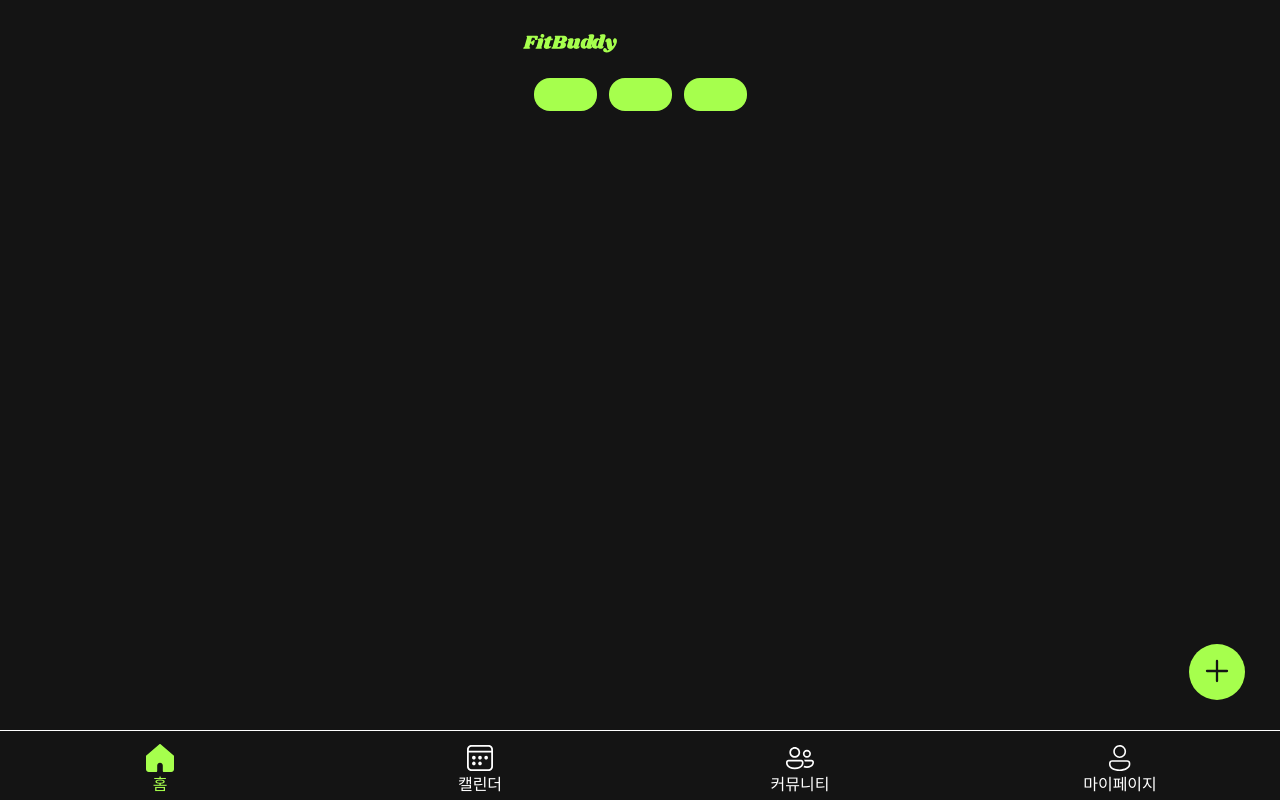
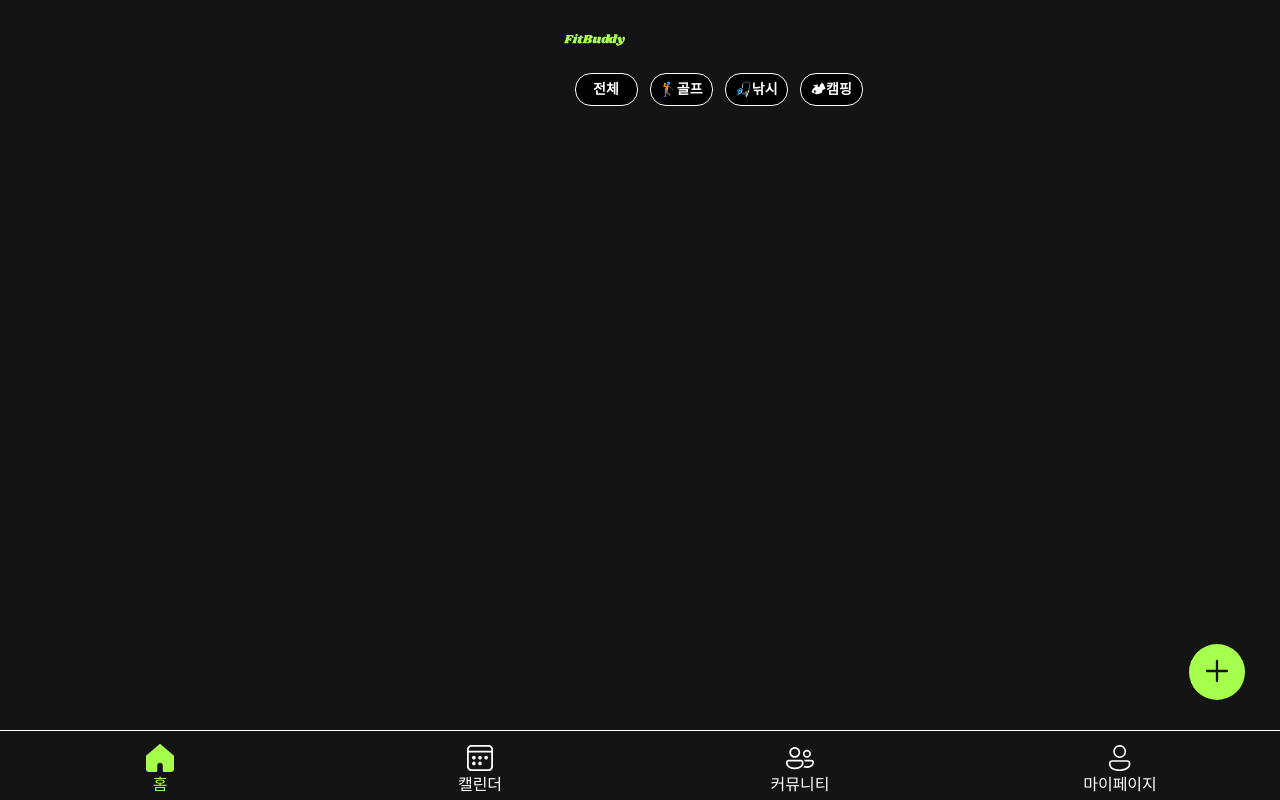
Before and after one commit to FRONTENDSCHOOL7/final-21-FitBuddy, a React (Create React App) app: page /home in a window 1280 px wide. Built offline with nearby package versions, Linux system fonts and the light colour scheme; no server answers; what recoil-persist would draw is missing.

Commit message:
홈 화면에 카테고리 버튼 컴포넌트 스타일 구현

```diff
--- a/package.json
+++ b/package.json
@@ -23,6 +23,7 @@
     "recoil-persist": "^5.1.0",
     "styled-components": "^6.1.0",
     "styled-reset": "^4.5.1",
+    "swiper": "^11.0.3",
     "web-vitals": "^2.1.4"
   },
   "scripts": {
--- a/src/components/Chips/ChipsOnboarding.jsx
+++ b/src/components/Chips/ChipsOnboarding.jsx
@@ -7,7 +7,7 @@ import {
   OnboardTitle,
 } from './ChipsStyles';
 
-export default function ChipsOnboarding({ id, items, category, onSelect }) {
+export default function ChipsOnboarding({ id, items, category, onSelect, nowrap }) {
   const handleSelect = (selectedSport) => {
     onSelect(selectedSport);
   };
@@ -15,7 +15,7 @@ export default function ChipsOnboarding({ id, items, category, onSelect }) {
   return (
     <SelectWrapper marginBottom='40px'>
       <OnboardTitle>{category}</OnboardTitle>
-      <CheckboxContainer>
+      <CheckboxContainer nowrap={nowrap}>
         {items.map((item, index) => (
           <>
             <CheckboxInput
--- a/src/components/Chips/ChipsStyles.jsx
+++ b/src/components/Chips/ChipsStyles.jsx
@@ -68,7 +68,7 @@ export const Label = styled.label`
 export const CheckboxContainer = styled.div`
   display: flex;
   width: 350px;
-  flex-wrap: wrap;
+  flex-wrap: ${(props) => (props.nowrap ? 'nowrap' : 'wrap')};
 `;
 export const OnboardTitle = styled.h2`
   font-size: var(--font-size-xl);
--- a/src/components/Common/Chip/Chip.jsx
+++ b/src/components/Common/Chip/Chip.jsx
@@ -3,10 +3,13 @@ import styled from 'styled-components';
 
 const StyledChip = styled.button`
   min-width: 63px;
+  width: auto;
   height: 33px;
-  border: none;
+  border: ${({ active }) => (active ? 'none' : '1px solid #fff')};
   border-radius: 16px;
-  background-color: var(--color-primary);
+  background-color: ${({ active }) => (active ? 'var(--color-primary)' : '#000')};
+  color: ${({ active }) => (active ? '#000' : '#fff')};
+
   font-size: var(--font-size-sm);
   font-style: normal;
   font-weight: var(--font-weight-semibold);
@@ -14,5 +17,9 @@ const StyledChip = styled.button`
 `;
 
 export default function Chip(props) {
-  return <StyledChip type='radio'>{props.sport}</StyledChip>;
+  return (
+    <StyledChip type='radio' active={props.active}>
+      {props.sport}
+    </StyledChip>
+  );
 }
--- a/src/pages/mainhome/Home.jsx
+++ b/src/pages/mainhome/Home.jsx
@@ -1,4 +1,4 @@
-import React, { useEffect, useState } from 'react';
+import React, { useEffect, useRef, useState } from 'react';
 import styled from 'styled-components';
 import titleIcon from '../../assets/icons/icon-logo.svg';
 import Chip from '../../components/Common/Chip/Chip';
@@ -23,12 +23,27 @@ const StyleHome = styled.div`
     max-width: 40%;
     max-height: 40%;
     margin-top: 34px;
+    margin-bottom: 60px;
   }
 `;
-const StyleChips = styled.div`
+const CategoryWrapper = styled.div`
   display: flex;
+  position: absolute;
+  top: 6%;
   gap: 12px;
   margin: 25px 11px 15px 11px;
+  width: 300px;
+  overflow-x: auto;
+  white-space: nowrap;
+
+  &::-webkit-scrollbar {
+    display: none; // 스크롤바 숨기기 (선택적)
+  }
+  scrollbar-width: none;
+  -ms-overflow-style: none;
+  & > div {
+    flex: 0 0 auto;
+  }
 `;
 const StyleCards = styled.div`
   display: flex;
@@ -50,10 +65,17 @@ const StyleAddButton = styled.div`
 
 export default function Home() {
   const [products, setProducts] = useState([]);
+  const [selectedSport, setSelectedSport] = useState('');
   const [page, setPage] = useState(1);
   const navigate = useNavigate();
   const handleButtonClick = () => {
     navigate('/addgroup');
+  };
+
+  const handleSelectSport = (e) => {
+    const sport = e.target.getAttribute('data-sport'); // 예를 들어, data-sport 속성을 사용한다고 가정
+    console.log('선택됨:', sport);
+    setSelectedSport(sport);
   };
 
   useEffect(() => {
@@ -102,14 +124,72 @@ export default function Home() {
     fetchData();
   }, [page]);
 
+  const categoryRef = useRef();
+
+  // 마우스 이벤트 핸들러
+  const [isDragging, setIsDragging] = useState(false);
+  const [startX, setStartX] = useState(0);
+
+  const onMouseDown = (e) => {
+    setIsDragging(true);
+    setStartX(e.pageX - categoryRef.current.offsetLeft);
+    categoryRef.current.style.cursor = 'grabbing';
+  };
+
+  const onMouseMove = (e) => {
+    if (!isDragging) return;
+    e.preventDefault();
+    const x = e.pageX - categoryRef.current.offsetLeft;
+    const scrollLeft = x - startX;
+    categoryRef.current.scrollLeft -= scrollLeft;
+  };
+
+  const onMouseUpOrLeave = () => {
+    setIsDragging(false);
+    categoryRef.current.style.cursor = 'grab';
+  };
+
   return (
     <StyleHome>
       <img src={titleIcon} alt='title' className='titleIcon' />
-      <StyleChips>
-        <Chip />
-        <Chip />
-        <Chip />
-      </StyleChips>
+      <CategoryWrapper
+        ref={categoryRef}
+        onMouseDown={onMouseDown}
+        onMouseMove={onMouseMove}
+        onMouseLeave={onMouseUpOrLeave}
+        onMouseUp={onMouseUpOrLeave}
+      >
+        <Chip
+          sport='전체'
+          active={selectedSport === '전체'}
+          onClick={() => handleSelectSport('전체')}
+        />
+        <Chip
+          sport='🏌골프'
+          active={selectedSport === '🏌골프'}
+          onClick={() => handleSelectSport('🏌골프')}
+        />
+        <Chip
+          sport='🎣낚시'
+          active={selectedSport === '🎣낚시'}
+          onClick={() => handleSelectSport('🎣낚시')}
+        />
+        <Chip sport='🏕캠핑' active={false} />
+        <Chip sport='🏍바이크' active={false} />
+        <Chip sport='🚴자전거' active={false} />
+        <Chip sport='⛰등산' active={false} />
+        <Chip sport='🏃‍♂️러닝' active={false} />
+        <Chip sport='🏋헬스' active={false} />
+        <Chip sport='🤸필라테스' active={false} />
+        <Chip sport='🏋️‍♂️크로스핏' active={false} />
+        <Chip sport='🧘🏽‍♂️요가' active={false} />
+        <Chip sport='⚽축구' active={false} />
+        <Chip sport='🏀농구' active={false} />
+        <Chip sport='⚾야구' active={false} />
+        <Chip sport='🎱당구' active={false} />
+        <Chip sport='🎱포켓볼' active={false} />
+        <Chip sport='⚽풋살' active={false} />
+      </CategoryWrapper>
       <StyleCards>
         {products
           .filter((item) => item.itemName === 'FitBuddy') // 조건에 맞는 아이템만 필터링
```
Also changed, not shown: 1 other file (tests, documents, lock files or other folders).
